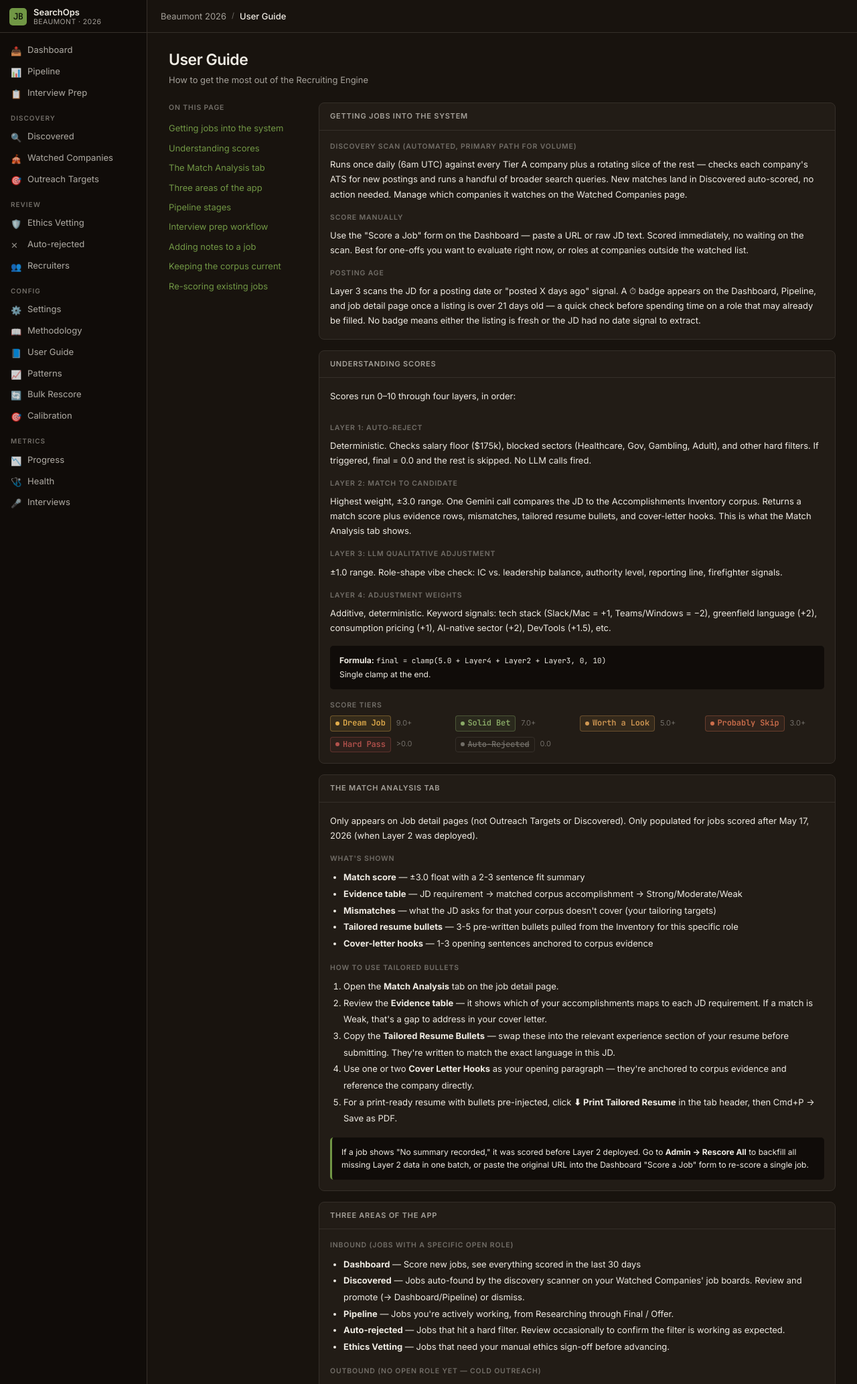
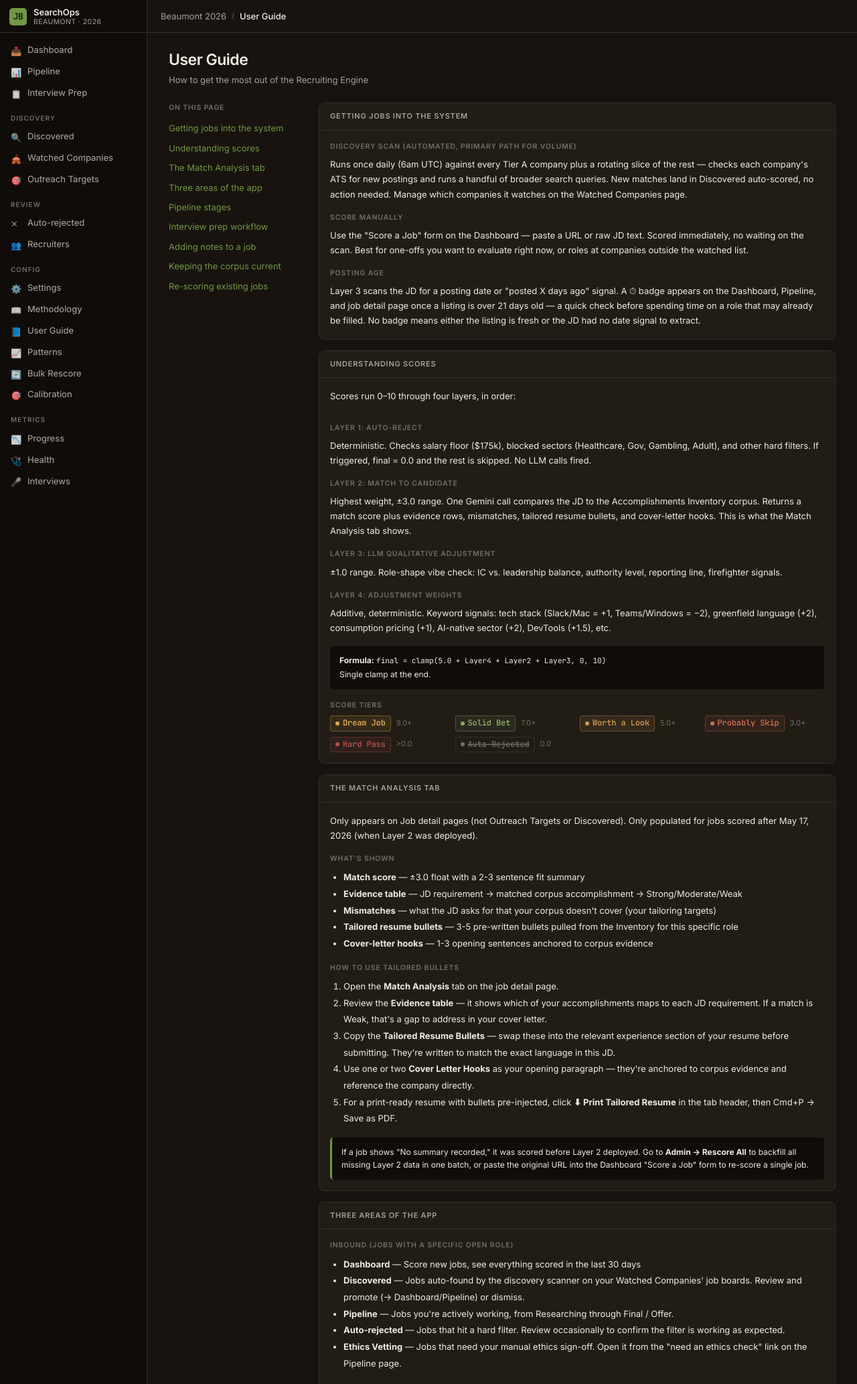
Before and after one commit to jeffsleft/searchops, a Python web app: template app/templates/guide.html in a window 1280 px wide. Shown: the top 2066 px of the page at 67% size. Run offline with Jinja, Linux system fonts and the light colour scheme; the template is opened without the code that fills it, so the values that code supplies are empty.

Commit message:
Sync from private @ 433b3de

```diff
--- a/app/routes.py
+++ b/app/routes.py
@@ -1120,9 +1120,14 @@ async def pipeline_view(request: Request):
 
     data = build_pipeline_view_data(selected_archetype, _enrich_job)
     stages = [(code, info["label"]) for code, info in STAGES.items()]
+    with get_db() as conn:  # same filter as the Vetting page
+        unvetted_count = conn.execute(
+            "SELECT COUNT(*) FROM jobs WHERE ethics_vetted = 0 AND auto_rejected = 0 "
+            "AND final_score IS NOT NULL").fetchone()[0]
     return render(
         "pipeline.html",
         request=request,
+        unvetted_count=unvetted_count,
         stages=stages,
         jobs_by_stage=data['jobs_by_stage'],
         stale_items=data['stale_items'],
--- a/app/templates/base.html
+++ b/app/templates/base.html
@@ -70,10 +70,8 @@
         </a>
 
         <div class="nav-section">Review</div>
-        <a href="/vetting" class="nav-item" aria-current="{% if request.url.path == '/vetting' %}true{% endif %}">
-          <span class="nav-icon">🛡️</span>
-          <span>Ethics Vetting</span>
-        </a>
+        {# Ethics Vetting lives off the Pipeline header ("N need an ethics check"),
+           not the nav: it's a filter on the same jobs, not a separate list. #}
         <a href="/rejected" class="nav-item" aria-current="{% if request.url.path == '/rejected' %}true{% endif %}">
           <span class="nav-icon">✕</span>
           <span>Auto-rejected</span>
--- a/app/templates/discovered.html
+++ b/app/templates/discovered.html
@@ -22,7 +22,7 @@
 <div class="page-head" style="margin-bottom:18px;">
   <div>
     <h1>Discovered</h1>
-    <div class="sub">Roles from Hunt scans, your Google Sheet, and LinkedIn — review, then promote or dismiss</div>
+    <div class="sub">New roles from the daily scan and ones you add by URL. Review each: move it into your pipeline or dismiss it.</div>
   </div>
   <div>
     <button class="btn btn-sm" onclick="document.getElementById('li-form').style.display=document.getElementById('li-form').style.display==='none'?'flex':'none'">
--- a/app/templates/guide.html
+++ b/app/templates/guide.html
@@ -175,7 +175,7 @@
             <li><strong>Discovered</strong> — Jobs auto-found by the discovery scanner on your Watched Companies' job boards. Review and promote (→ Dashboard/Pipeline) or dismiss.</li>
             <li><strong>Pipeline</strong> — Jobs you're actively working, from Researching through Final / Offer.</li>
             <li><strong>Auto-rejected</strong> — Jobs that hit a hard filter. Review occasionally to confirm the filter is working as expected.</li>
-            <li><strong>Ethics Vetting</strong> — Jobs that need your manual ethics sign-off before advancing.</li>
+            <li><strong>Ethics Vetting</strong> — Jobs that need your manual ethics sign-off. Open it from the "need an ethics check" link on the Pipeline page.</li>
           </ul>
         </div>
 
--- a/app/templates/job_detail.html
+++ b/app/templates/job_detail.html
@@ -152,6 +152,7 @@
   <div class="card">
     <div class="card-head"><h3>Outcome</h3></div>
     <div class="card-body" style="display:flex;flex-direction:column;gap:12px;">
+      <div class="dim" style="font-size:12px;line-height:1.5;">Logged automatically when you move an applied job's stage. Use this only for Ghosted, or to correct one.</div>
       <form hx-post="/job/{{ job.id }}/outcome"
             hx-target="#outcome-list"
             hx-swap="outerHTML"
--- a/app/templates/pipeline.html
+++ b/app/templates/pipeline.html
@@ -4,6 +4,9 @@
 {% block page_title %}Pipeline{% endblock %}
 
 {% block topbar_actions %}
+{% if unvetted_count %}
+<a href="/vetting" class="btn btn-sm btn-ghost" style="margin-right:8px;">{{ unvetted_count }} need an ethics check →</a>
+{% endif %}
 <div class="tgroup">
   <button aria-pressed="{{ 'true' if view != 'funnel' else 'false' }}"
           hx-get="/pipeline?view=kanban"
```
